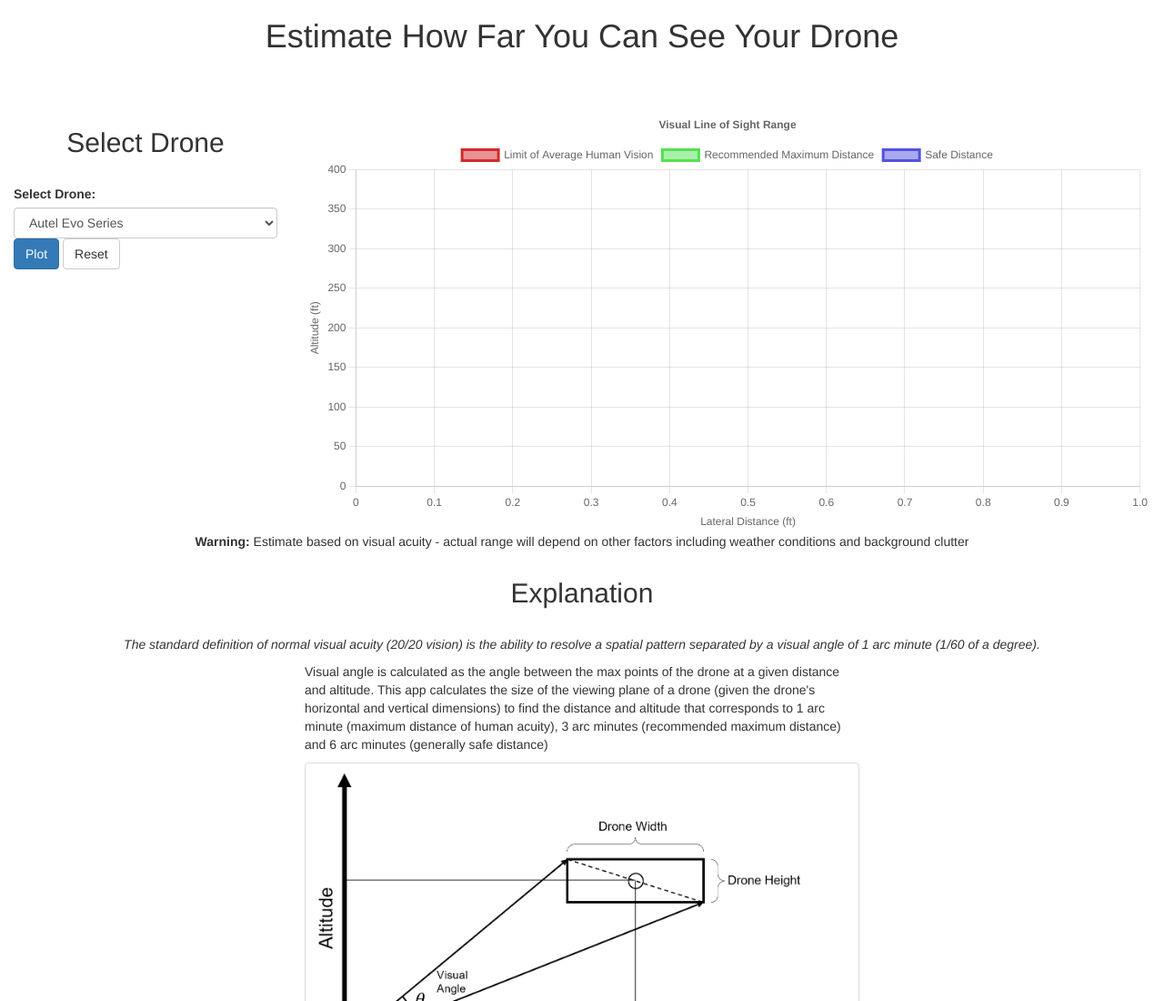
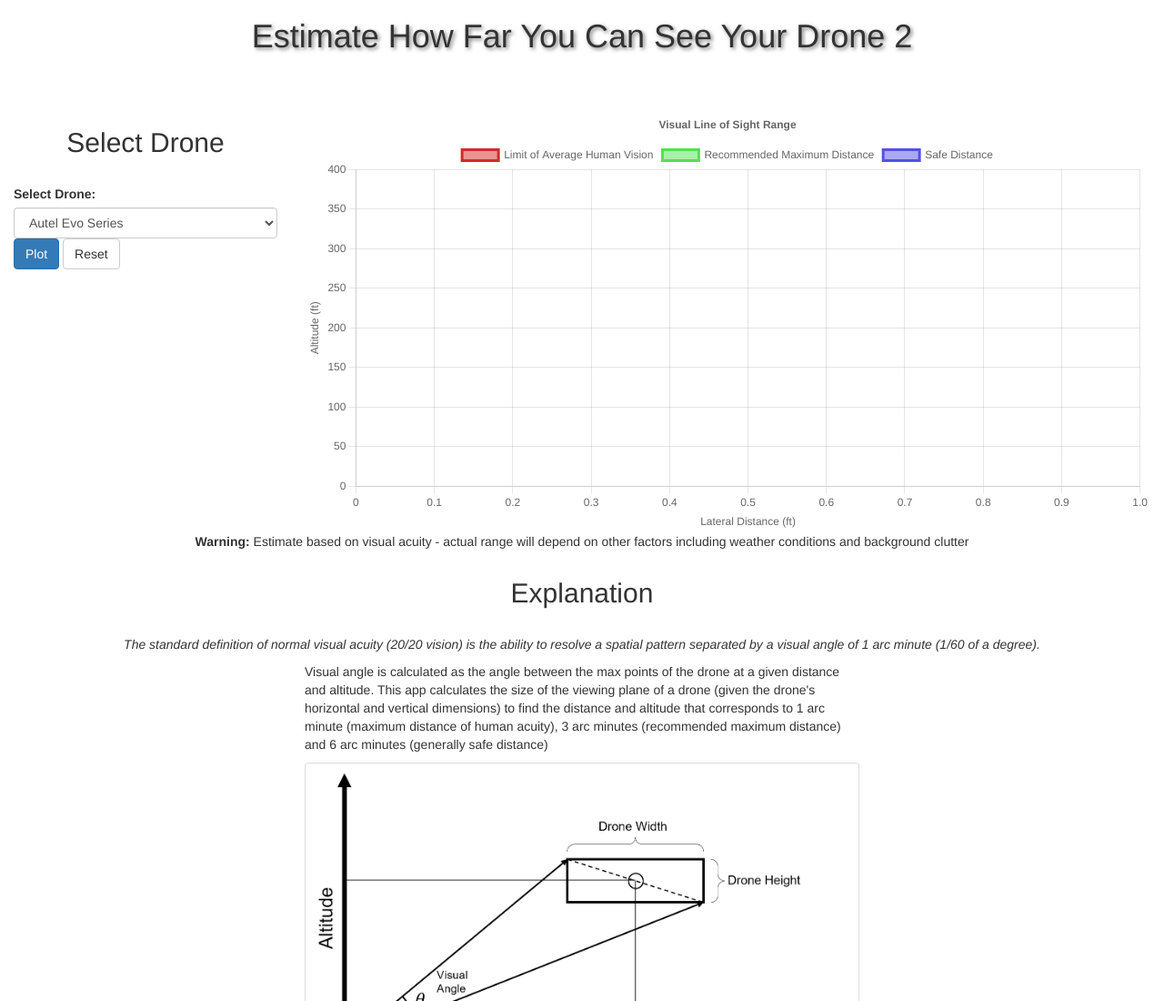
Before and after one commit to UCDrones-research/vlos-checker, a website: page index.html in a window 1280 px wide. Shown: the top 1100 px of the page at 91% size. Drawn offline with nearby package versions, Linux system fonts and the light colour scheme.

Commit message:
feat: Change heading style
Change heading style to include text shadow

```diff
--- a/index.html
+++ b/index.html
@@ -24,7 +24,7 @@ and open the template in the editor.
     </head>
     <body>
         <div class="container-fluid">
-        <h1>Estimate How Far You Can See Your Drone</h1>
+        <h1 style="text-shadow: 2px 2px 4px rgba(0, 0, 0, 0.5);">Estimate How Far You Can See Your Drone 2</h1>
         <div class="row">
 
             <div class="col-sm-3">
```
